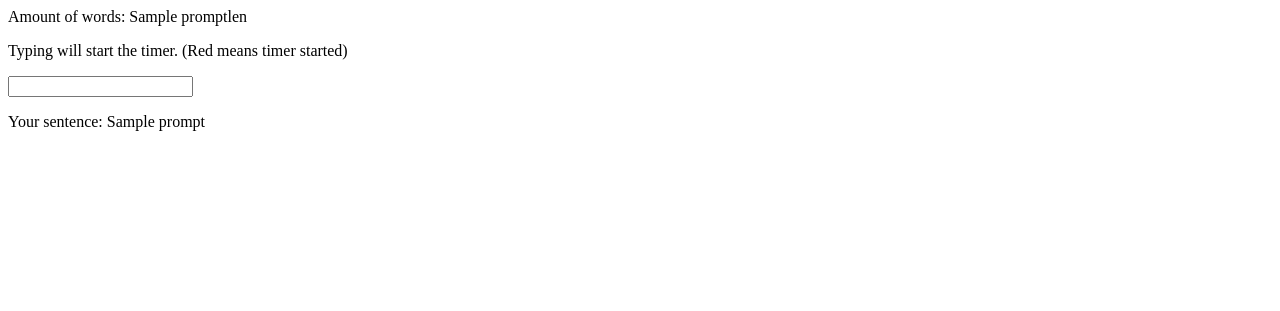
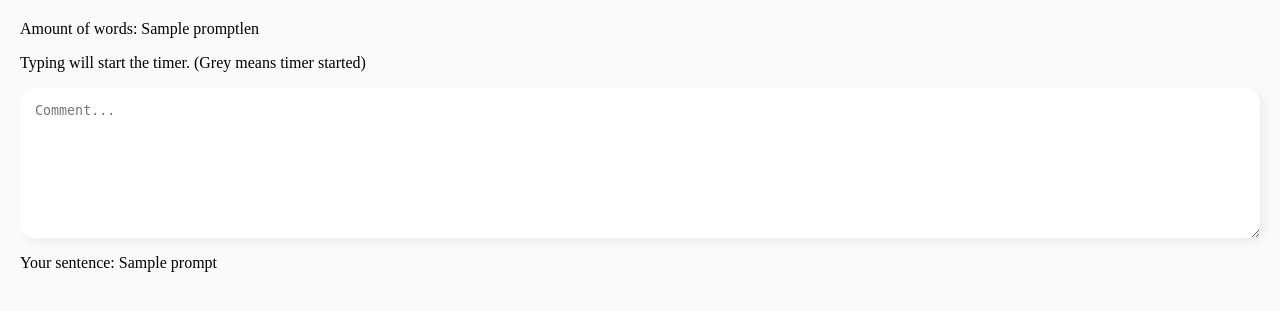
Before and after one commit to FlMonkey/Typingtest, a Flask app: template templates/speed.html in a window 1280 px wide. Shown: the top 311 px of the page. Run offline with Flask 2, Linux system fonts and the light colour scheme; the template is opened without the code that fills it: most values are stand-ins (such as "Sample title", 1, 10 or a date in 2020); parts of the project's set-up code (start-up, migrations or seed data) failed here and were passed over.

Commit message:
Much needed css

```diff
--- a/templates/speed.html
+++ b/templates/speed.html
@@ -1,17 +1,42 @@
+<style>
+  demo {
+    box-sizing:border-box;
+  }
+  body {
+    margin:20px;
+    background-color: #fafafa;
+  }
+  textarea {
+    width:100%;
+    resize: vertical;
+    padding:15px;
+    border-radius:15px;
+    border:0;
+    box-shadow:4px 4px 10px rgba(0,0,0,0.06);
+    height:150px;
+  }
+
+
+</style>
+
+
+
 
 <label>
   Amount of words: {{ promptlen }}
 </label>
 
-<p>Typing will start the timer. (Red means timer started)</p>
+<p>Typing will start the timer. (Grey means timer started)</p>
 
-<input type="text" id="demo">
+<body>
+<textarea placeholder="Comment..." id="demo"></textarea>
+</body>
 
 <script>
 document.getElementById("demo").onkeypress = function() {myFunction()};
 
 function myFunction() {
-  document.getElementById("demo").style.backgroundColor = "red";
+  document.getElementById("demo").style.backgroundColor = "rgb(180, 180, 180, 0.25)";
 
 }
 </script>
```
Also changed, not shown: templates/index.html (+14 -1 lines).
